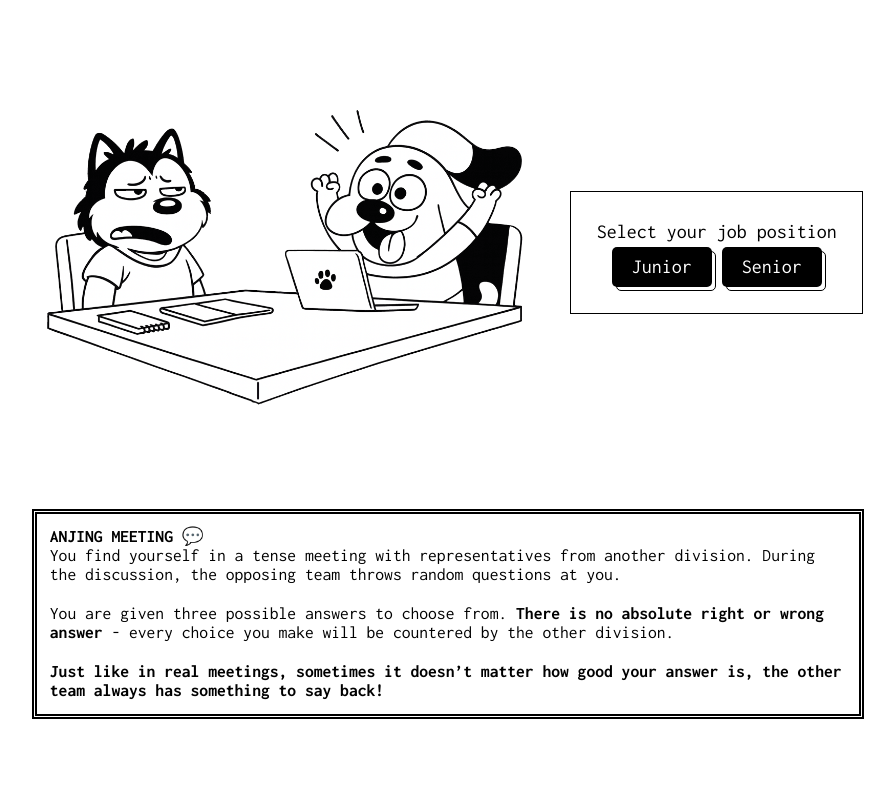
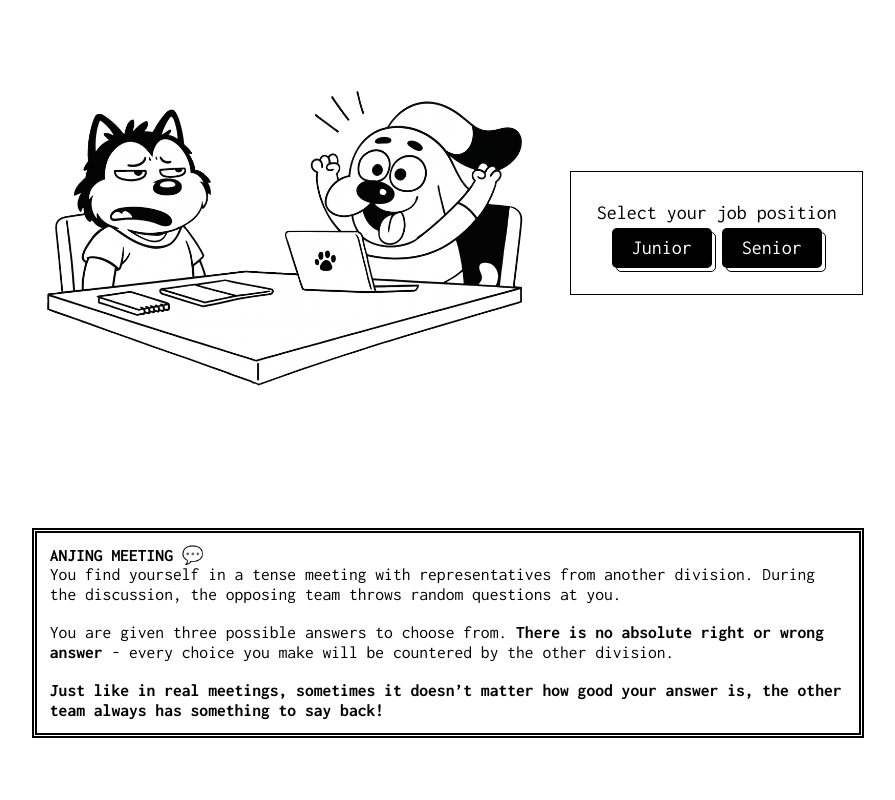
Before and after one commit to Revou-FSSE-Jun25/milestone-2-ingenioust91, a plain HTML site: page suit-game.html in a window 1280 px wide. Shown: the top 800 px of the page, without its empty margins (192-1087 px from the left). Drawn offline with nearby package versions, Linux system fonts and the light colour scheme.

Commit message:
fix padding in selectLevel

```diff
--- a/css/style.css
+++ b/css/style.css
@@ -8,7 +8,7 @@ body {
     align-items: center;
     justify-content: center;
     flex-wrap: wrap;
-    padding: 3% 0%;
+    padding: 0%;
 }
 
 
```
